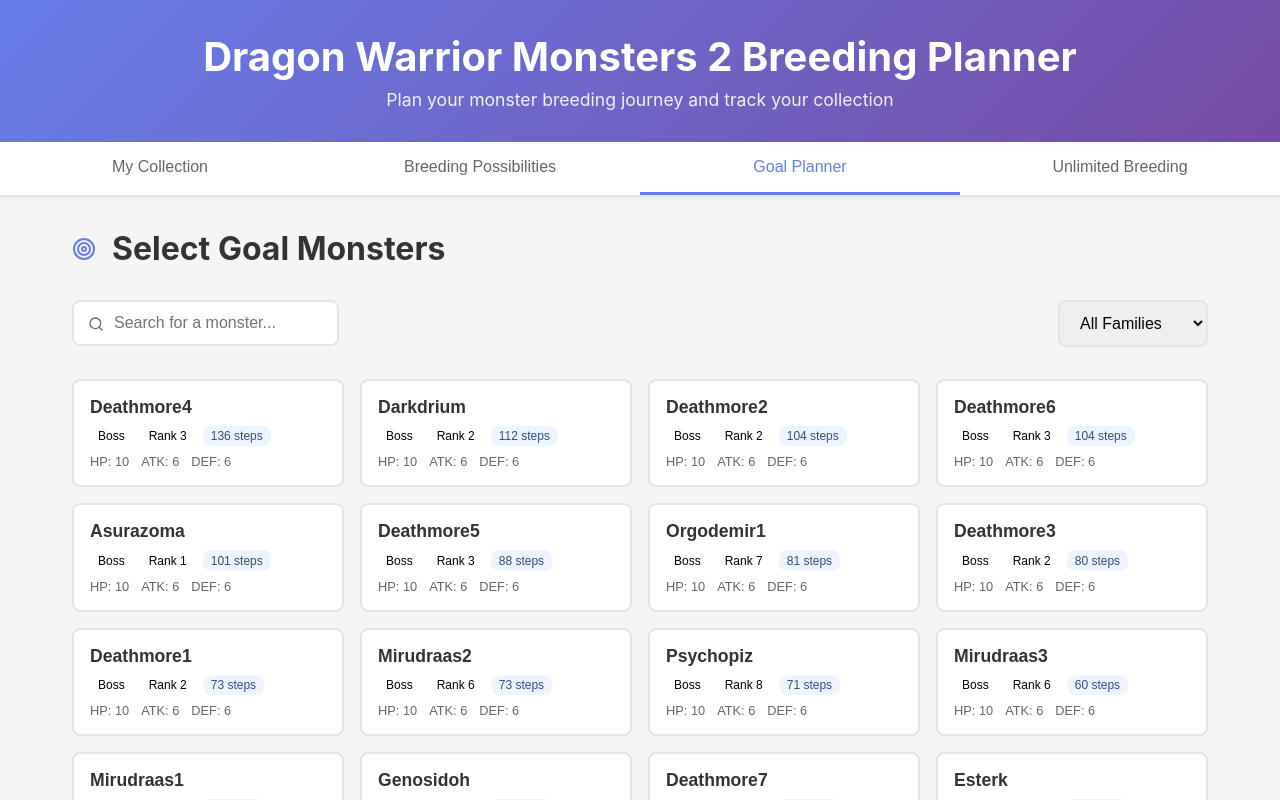
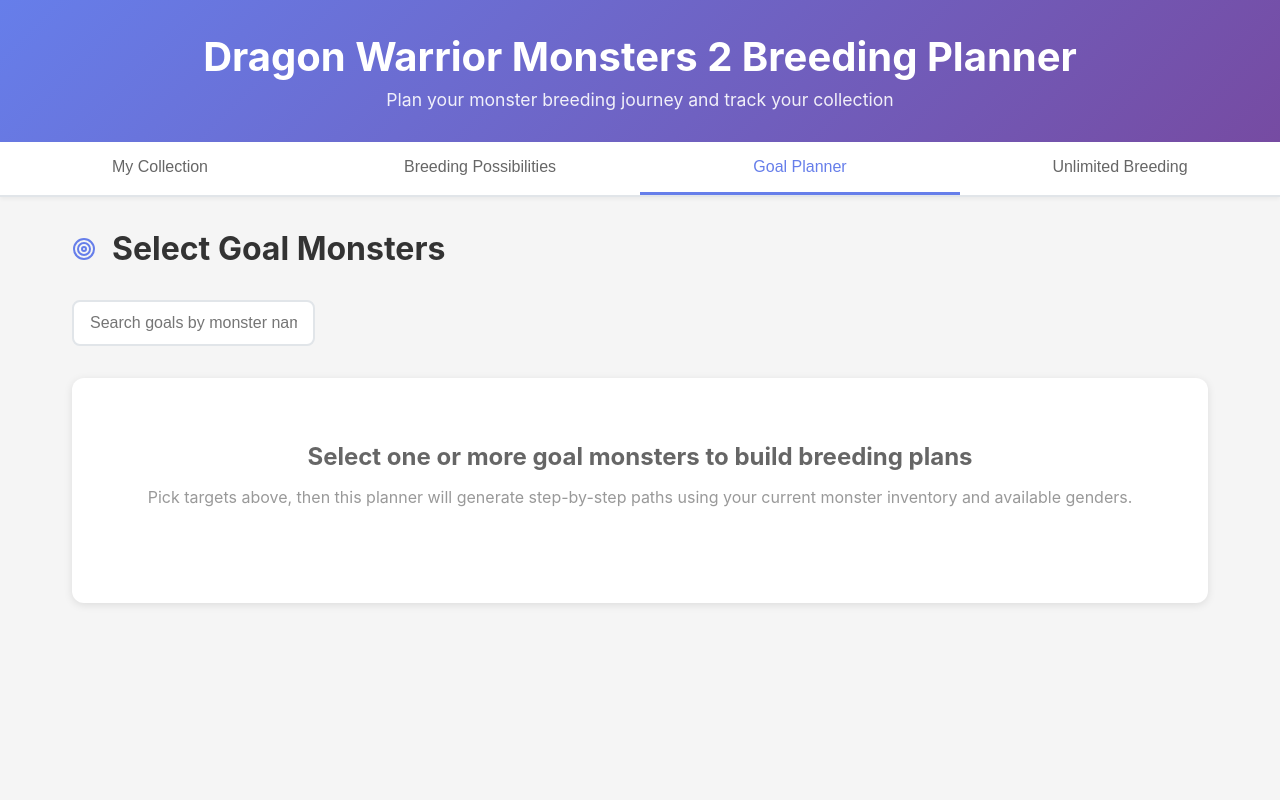
Before and after one commit to sghiaa/dragon-warrior-monsters-tools, a React (Create React App) app: page / in a window 1280 px wide. Both pictures are taken after a click on the button "Goal Planner". Shown: the top 800 px of the page. Built offline with nearby package versions, Linux system fonts and the light colour scheme.

Commit message:
Refine collection stable UI and switch goal selector to combobox

```diff
--- a/src/App.css
+++ b/src/App.css
@@ -127,6 +127,45 @@
   display: grid;
   grid-template-columns: 2fr 1fr 2fr auto;
   gap: 0.75rem;
+}
+
+.stable-combobox {
+  position: relative;
+}
+
+.combobox-menu {
+  position: absolute;
+  z-index: 20;
+  top: calc(100% + 0.25rem);
+  left: 0;
+  right: 0;
+  max-height: 260px;
+  overflow-y: auto;
+  background: #fff;
+  border: 1px solid #d8dfeb;
+  border-radius: 8px;
+  box-shadow: 0 4px 12px rgba(0,0,0,0.12);
+}
+
+.combobox-option {
+  width: 100%;
+  border: none;
+  background: #fff;
+  text-align: left;
+  padding: 0.55rem 0.7rem;
+  display: flex;
+  justify-content: space-between;
+  cursor: pointer;
+}
+
+.combobox-option:hover,
+.combobox-option.active {
+  background: #eef4ff;
+}
+
+.combobox-meta {
+  color: #5c6a86;
+  font-size: 0.8rem;
 }
 
 .add-stable-btn {
@@ -345,6 +384,16 @@
   border-radius: 999px;
   padding: 0.15rem 0.55rem;
   font-size: 0.95rem;
+}
+
+.goal-name.removable {
+  cursor: pointer;
+  border: 1px solid #a8d9a8;
+  background: #d9f0d9;
+}
+
+.goal-combobox-wrapper {
+  margin-top: 1rem;
 }
 
 .clear-goal {
--- a/src/components/GoalSelector.tsx
+++ b/src/components/GoalSelector.tsx
@@ -1,6 +1,6 @@
-import React, { useState } from 'react';
-import { MONSTERS, FAMILIES } from '../data/monsters';
-import { Target, Search } from 'lucide-react';
+import React, { useMemo, useState } from 'react';
+import { MONSTERS } from '../data/monsters';
+import { Target } from 'lucide-react';
 
 interface GoalSelectorProps {
   onGoalChange: (monsterIds: string[]) => void;
@@ -9,14 +9,15 @@
 }
 
 export const GoalSelector: React.FC<GoalSelectorProps> = ({ onGoalChange, selectedGoals, goalStepCounts }) => {
-  const [searchTerm, setSearchTerm] = useState<string>('');
-  const [selectedFamily, setSelectedFamily] = useState<string>('All');
+  const [query, setQuery] = useState<string>('');
+  const [menuOpen, setMenuOpen] = useState<boolean>(false);
 
-  const filteredMonsters = MONSTERS
-    .filter(monster => {
-      const matchesFamily = selectedFamily === 'All' || monster.family === selectedFamily;
-      const matchesSearch = monster.name.toLowerCase().includes(searchTerm.toLowerCase());
-      return matchesFamily && matchesSearch;
+  const filteredMonsters = useMemo(() => {
+    const normalizedQuery = query.trim().toLowerCase();
+    return MONSTERS
+      .filter((monster) => {
+        const matchesSearch = !normalizedQuery || monster.name.toLowerCase().includes(normalizedQuery);
+        return matchesSearch && !selectedGoals.includes(monster.id);
       })
       .sort((a, b) => {
         const aSteps = goalStepCounts[a.id] ?? -1;
@@ -29,19 +30,26 @@
         }
 
         return a.name.localeCompare(b.name);
-    });
+      })
+      .slice(0, 50);
+  }, [query, goalStepCounts, selectedGoals]);
 
   const getMonsterName = (monsterId: string): string => {
     const monster = MONSTERS.find(m => m.id === monsterId);
     return monster ? monster.name : monsterId;
   };
 
-  const toggleGoal = (monsterId: string) => {
+  const addGoal = (monsterId: string) => {
     if (selectedGoals.includes(monsterId)) {
-      onGoalChange(selectedGoals.filter((id) => id !== monsterId));
       return;
     }
     onGoalChange([...selectedGoals, monsterId]);
+    setQuery('');
+    setMenuOpen(false);
+  };
+
+  const removeGoal = (monsterId: string) => {
+    onGoalChange(selectedGoals.filter((id) => id !== monsterId));
   };
 
   return (
@@ -56,7 +64,14 @@
           <span className="goal-label">Current Goals:</span>
           <div className="goal-list">
             {selectedGoals.map((goalId) => (
-              <span key={goalId} className="goal-name">{getMonsterName(goalId)}</span>
+              <button
+                key={goalId}
+                className="goal-name removable"
+                onClick={() => removeGoal(goalId)}
+                title="Remove goal"
+              >
+                {getMonsterName(goalId)} ×
+              </button>
             ))}
           </div>
           <button
@@ -68,54 +83,39 @@
         </div>
       )}
 
-      <div className="filters">
-        <div className="search-box">
-          <Search size={16} />
+      <div className="goal-combobox-wrapper">
+        <div className="stable-combobox">
           <input
             type="text"
-            placeholder="Search for a monster..."
-            value={searchTerm}
-            onChange={(e) => setSearchTerm(e.target.value)}
             className="search-input"
+            placeholder="Search goals by monster name..."
+            value={query}
+            onFocus={() => setMenuOpen(true)}
+            onBlur={() => setTimeout(() => setMenuOpen(false), 120)}
+            onChange={(e) => {
+              setQuery(e.target.value);
+              setMenuOpen(true);
+            }}
           />
-        </div>
-
-        <select
-          value={selectedFamily}
-          onChange={(e) => setSelectedFamily(e.target.value)}
-          className="family-filter"
+          {menuOpen && filteredMonsters.length > 0 && (
+            <div className="combobox-menu">
+              {filteredMonsters.map((monster) => (
+                <button
+                  type="button"
+                  key={monster.id}
+                  className="combobox-option"
+                  onMouseDown={(e) => e.preventDefault()}
+                  onClick={() => addGoal(monster.id)}
                 >
-          <option value="All">All Families</option>
-          {FAMILIES.map(family => (
-            <option key={family} value={family}>{family}</option>
-          ))}
-        </select>
-      </div>
-
-      <div className="monster-selection-grid">
-        {filteredMonsters.map(monster => (
-          <button
-            key={monster.id}
-            className={`monster-option ${selectedGoals.includes(monster.id) ? 'selected' : ''}`}
-            onClick={() => toggleGoal(monster.id)}
-          >
-            <div className="monster-option-content">
-              <h3>{monster.name}</h3>
-              <div className="monster-meta">
-                <span className="family">{monster.family}</span>
-                <span className="rank">Rank {monster.rank}</span>
-                <span className="step-count">
+                  <span>{monster.name}</span>
+                  <span className="combobox-meta">
                     {goalStepCounts[monster.id] >= 0 ? `${goalStepCounts[monster.id]} steps` : 'No route'}
                   </span>
-              </div>
-              <div className="monster-stats">
-                <span>HP: {monster.hpGrowth}</span>
-                <span>ATK: {monster.attackGrowth}</span>
-                <span>DEF: {monster.defenseGrowth}</span>
-              </div>
-            </div>
                 </button>
               ))}
+            </div>
+          )}
+        </div>
       </div>
     </div>
   );
--- a/src/components/MonsterList.tsx
+++ b/src/components/MonsterList.tsx
@@ -1,6 +1,6 @@
 import React, { useMemo, useState } from 'react';
 import { Gender, OwnedMonster } from '../types/monster';
-import { MONSTERS, FAMILIES, getMonsterById } from '../data/monsters';
+import { MONSTERS, getMonsterById } from '../data/monsters';
 import { Plus, Trash2 } from 'lucide-react';
 
 interface MonsterListProps {
@@ -14,19 +14,33 @@
   onOwnedMonsterAdd,
   onOwnedMonsterRemove
 }) => {
-  const [selectedFamily, setSelectedFamily] = useState<string>('All');
-  const [searchTerm, setSearchTerm] = useState<string>('');
+  const [speciesQuery, setSpeciesQuery] = useState<string>('');
   const [selectedSpecies, setSelectedSpecies] = useState<string>('');
+  const [isSpeciesMenuOpen, setIsSpeciesMenuOpen] = useState<boolean>(false);
   const [selectedGender, setSelectedGender] = useState<Gender>('male');
   const [nickname, setNickname] = useState<string>('');
 
   const filteredMonsters = useMemo(() => {
+    const normalized = speciesQuery.trim().toLowerCase();
     return MONSTERS.filter((monster) => {
-      const matchesFamily = selectedFamily === 'All' || monster.family === selectedFamily;
-      const matchesSearch = monster.name.toLowerCase().includes(searchTerm.toLowerCase());
-      return matchesFamily && matchesSearch;
-    }).sort((a, b) => a.name.localeCompare(b.name));
-  }, [selectedFamily, searchTerm]);
+      if (!normalized) {
+        return true;
+      }
+      return monster.name.toLowerCase().includes(normalized);
+    })
+      .sort((a, b) => a.name.localeCompare(b.name))
+      .slice(0, 50);
+  }, [speciesQuery]);
+
+  const handleSpeciesSelect = (monsterId: string) => {
+    const selectedMonster = getMonsterById(monsterId);
+    if (!selectedMonster) {
+      return;
+    }
+    setSelectedSpecies(monsterId);
+    setSpeciesQuery(selectedMonster.name);
+    setIsSpeciesMenuOpen(false);
+  };
 
   const handleAdd = () => {
     if (!selectedSpecies) {
@@ -35,6 +49,9 @@
 
     onOwnedMonsterAdd(selectedSpecies, selectedGender, nickname);
     setNickname('');
+    setSpeciesQuery('');
+    setSelectedSpecies('');
+    setIsSpeciesMenuOpen(false);
   };
 
   return (
@@ -76,37 +93,43 @@
 
       <div className="stable-add-panel">
         <h3>Add Monster to Stable</h3>
-        <div className="filters">
+        <div className="add-form-grid">
+          <div className="stable-combobox">
             <input
               type="text"
-            placeholder="Search species..."
-            value={searchTerm}
-            onChange={(e) => setSearchTerm(e.target.value)}
+              placeholder="Choose species..."
+              value={speciesQuery}
+              onChange={(e) => {
+                const nextValue = e.target.value;
+                setSpeciesQuery(nextValue);
+                setIsSpeciesMenuOpen(true);
+
+                const exact = MONSTERS.find((monster) => monster.name.toLowerCase() === nextValue.trim().toLowerCase());
+                setSelectedSpecies(exact ? exact.id : '');
+              }}
+              onFocus={() => setIsSpeciesMenuOpen(true)}
+              onBlur={() => {
+                setTimeout(() => setIsSpeciesMenuOpen(false), 120);
+              }}
               className="search-input"
             />
-          <select
-            value={selectedFamily}
-            onChange={(e) => setSelectedFamily(e.target.value)}
-            className="family-filter"
+            {isSpeciesMenuOpen && filteredMonsters.length > 0 && (
+              <div className="combobox-menu">
+                {filteredMonsters.map((monster) => (
+                  <button
+                    type="button"
+                    key={monster.id}
+                    className={`combobox-option ${selectedSpecies === monster.id ? 'active' : ''}`}
+                    onMouseDown={(e) => e.preventDefault()}
+                    onClick={() => handleSpeciesSelect(monster.id)}
                   >
-            <option value="All">All Families</option>
-            {FAMILIES.map((family) => (
-              <option key={family} value={family}>{family}</option>
+                    <span>{monster.name}</span>
+                    <span className="combobox-meta">{monster.family}</span>
+                  </button>
                 ))}
-          </select>
               </div>
-
-        <div className="add-form-grid">
-          <select
-            value={selectedSpecies}
-            onChange={(e) => setSelectedSpecies(e.target.value)}
-            className="family-filter"
-          >
-            <option value="">Select species</option>
-            {filteredMonsters.map((monster) => (
-              <option key={monster.id} value={monster.id}>{monster.name} ({monster.family})</option>
-            ))}
-          </select>
+            )}
+          </div>
 
           <select
             value={selectedGender}
```
Lines whose indentation alone changed are shown as unchanged.
